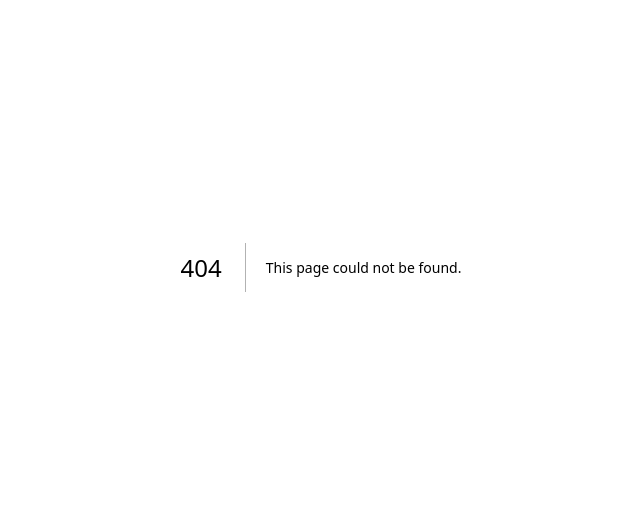
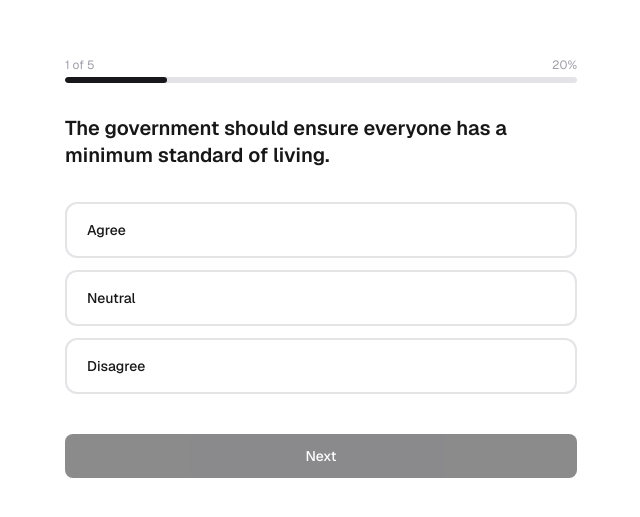
Before and after one commit to MutinyForGood/voice-exchange, a Next.js app: page /submit/survey in a window 1280 px wide. Before the commit this address had no page. Shown: the part 133-650 px from the top of the page, without its empty margins (319-959 px from the left). Built offline with nearby package versions, Linux system fonts and the light colour scheme.

Commit message:
feat: add survey step with progress bar and sessionStorage handoff

```diff
--- /dev/null
+++ b/app/submit/survey/SurveyClient.tsx
@@ -0,0 +1,74 @@
+'use client'
+
+import { useState } from 'react'
+import { useRouter } from 'next/navigation'
+import { QUESTIONS } from '@/lib/questions'
+import { SurveyAnswer } from '@/types'
+import { ProgressBar } from '@/components/ProgressBar'
+import { Button } from '@/components/Button'
+
+type Answer = 'agree' | 'neutral' | 'disagree'
+
+const OPTIONS: { value: Answer; label: string }[] = [
+  { value: 'agree', label: 'Agree' },
+  { value: 'neutral', label: 'Neutral' },
+  { value: 'disagree', label: 'Disagree' },
+]
+
+export function SurveyClient() {
+  const router = useRouter()
+  const [step, setStep] = useState(0)
+  const [answers, setAnswers] = useState<Record<string, Answer>>({})
+  const question = QUESTIONS[step]
+  const selected = answers[question.id]
+
+  const handleAnswer = (value: Answer) => {
+    setAnswers((prev) => ({ ...prev, [question.id]: value }))
+  }
+
+  const handleNext = () => {
+    if (!selected) return
+    if (step < QUESTIONS.length - 1) {
+      setStep((s) => s + 1)
+    } else {
+      const surveyAnswers: SurveyAnswer[] = QUESTIONS.map((q) => ({
+        questionId: q.id,
+        answer: answers[q.id],
+      }))
+      sessionStorage.setItem('surveyAnswers', JSON.stringify(surveyAnswers))
+      router.push('/submit/record')
+    }
+  }
+
+  return (
+    <div className="flex min-h-screen flex-col items-center justify-center px-4">
+      <div className="w-full max-w-lg">
+        <div className="mb-8">
+          <ProgressBar current={step + 1} total={QUESTIONS.length} />
+        </div>
+
+        <h2 className="mb-8 text-xl leading-snug font-semibold">{question.text}</h2>
+
+        <div className="mb-10 flex flex-col gap-3">
+          {OPTIONS.map((opt) => (
+            <button
+              key={opt.value}
+              onClick={() => handleAnswer(opt.value)}
+              className={`w-full rounded-xl border-2 px-5 py-4 text-left text-sm font-medium transition-colors ${
+                selected === opt.value
+                  ? 'border-zinc-900 bg-zinc-900 text-white'
+                  : 'border-zinc-200 hover:border-zinc-400'
+              }`}
+            >
+              {opt.label}
+            </button>
+          ))}
+        </div>
+
+        <Button onClick={handleNext} disabled={!selected} className="w-full py-3">
+          {step < QUESTIONS.length - 1 ? 'Next' : 'Continue to recording'}
+        </Button>
+      </div>
+    </div>
+  )
+}
--- /dev/null
+++ b/app/submit/survey/page.tsx
@@ -0,0 +1,5 @@
+import { SurveyClient } from './SurveyClient'
+
+export default function SurveyPage() {
+  return <SurveyClient />
+}
```
